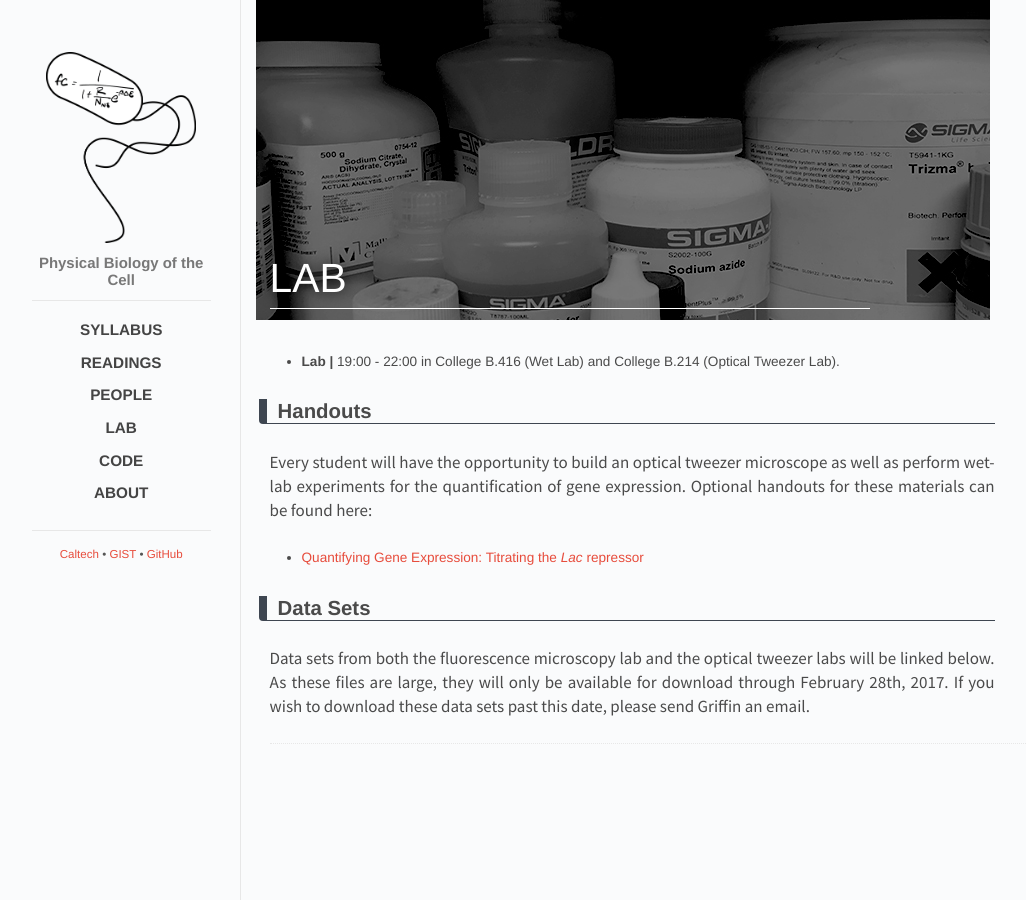
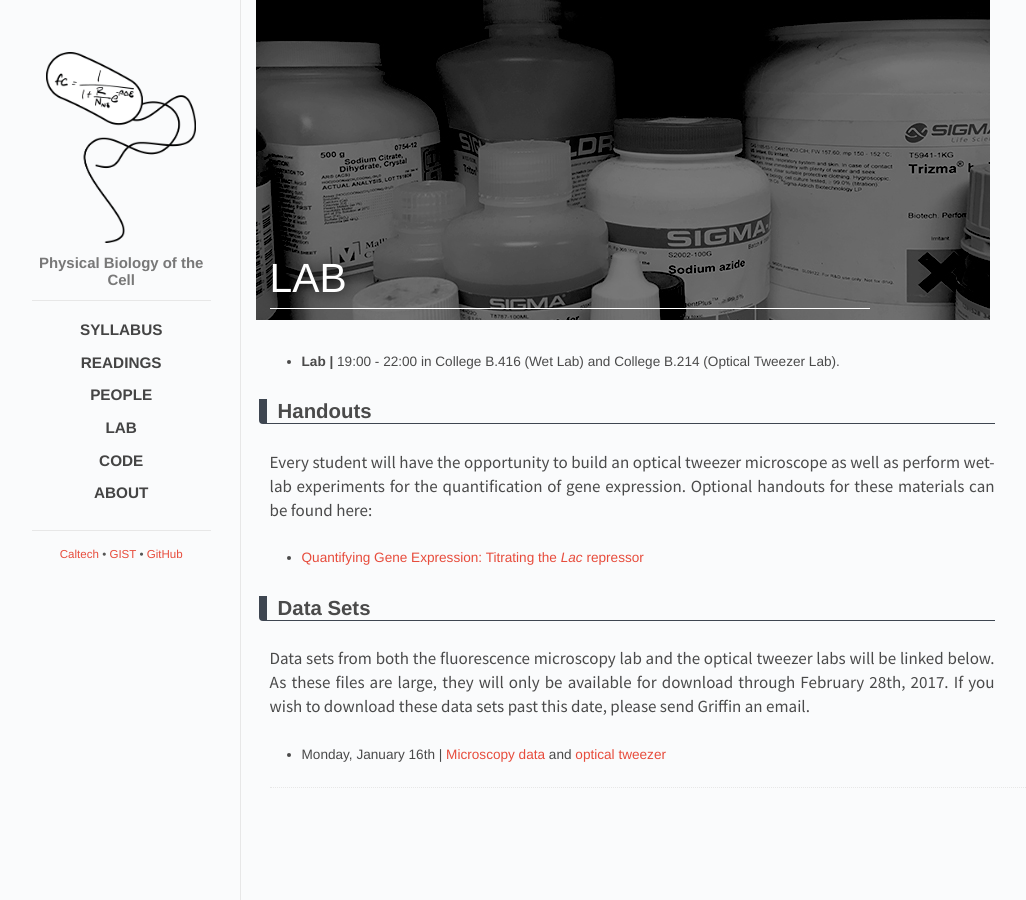
Before and after one commit to RPGroup-PBoC/gist_pboc_2017, a Jekyll site: the page built from _posts/2016-12-19-lab.md, in a window 1280 px wide. Shown: the whole page, without its empty margins (118-1144 px from the left). Built offline with Jekyll 4.4.1, drawn with Linux system fonts in a browser that asks for light colours.

Commit message:
Added links to lab data sets

```diff
--- a/_posts/2016-12-19-lab.md
+++ b/_posts/2016-12-19-lab.md
@@ -4,6 +4,7 @@ title: Lab
 cover: lab.jpg
 categories: posts
 ---
+
 
 - **Lab \|** 19:00 - 22:00 in College B.416 (Wet Lab) and College B.214 (Optical Tweezer Lab).
 
@@ -14,3 +15,5 @@ Every student will have the opportunity to build an optical tweezer microscope a
 
 ## Data Sets
 Data sets from both the fluorescence microscopy lab and the optical tweezer labs will be linked below. As these files are large, they will only be available for download through February 28th, 2017. If you wish to download these data sets past this date, please send Griffin an email.
+
+* Monday, January 16th \| [Microscopy data](http://www.rpgroup.caltech.edu/course_data/gist_pboc_2017_microscopy_monday.zip) and [optical tweezer](http://www.rpgroup.caltech.edu/course_data/gist_pobc_2017_optical_trap.zip)
```
